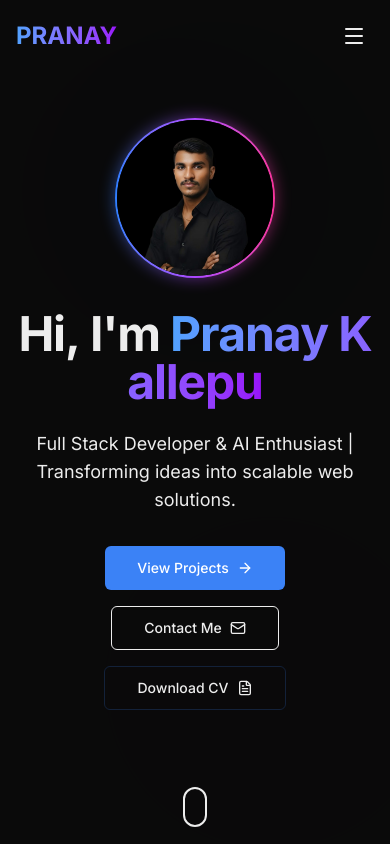
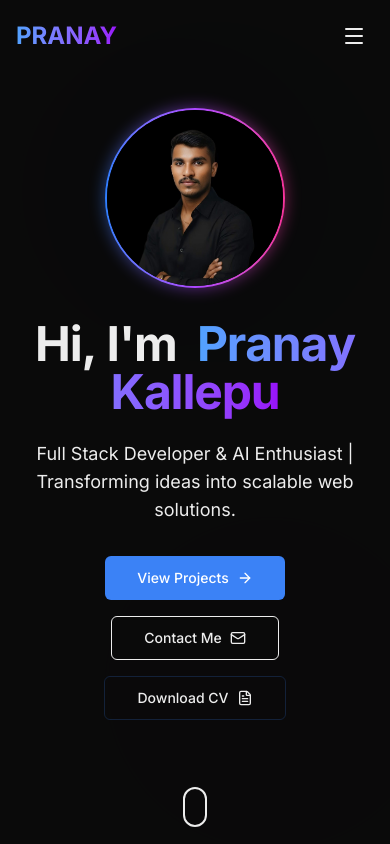
Before and after one commit to PranayKallepu/pranay-portfolio, a Next.js app: page / in a window 390 px wide. Shown: the top 844 px of the page. Built offline with nearby package versions, Linux system fonts and the light colour scheme.

Commit message:
name padding changed

```diff
--- a/src/components/Hero.tsx
+++ b/src/components/Hero.tsx
@@ -21,7 +21,7 @@ export function Hero() {
                     transition={{ duration: 0.5 }}
                 >
                     {/* Profile Picture */}
-                    <div className="relative w-40 h-40 md:w-60 md:h-60 mx-auto mb-8">
+                    <div className="relative w-45 h-45 md:w-60 md:h-60 mx-auto mb-8">
                         <div className="absolute inset-0 rounded-full bg-gradient-to-r from-blue-500 via-purple-500 to-pink-500 animate-pulse blur-sm opacity-50" />
                         <div className="relative w-full h-full rounded-full p-[2px] bg-gradient-to-r from-blue-500 via-purple-500 to-pink-500">
                             <div className="w-full h-full rounded-full overflow-hidden bg-background relative">
@@ -52,7 +52,7 @@ export function Hero() {
                             }
                         }}
                     >
-                        {Array.from("Hi, I'm ").map((char, index) => (
+                        {Array.from(" Hi, I'm  ").map((char, index) => (
                             <motion.span
                                 key={index}
                                 variants={{
```
